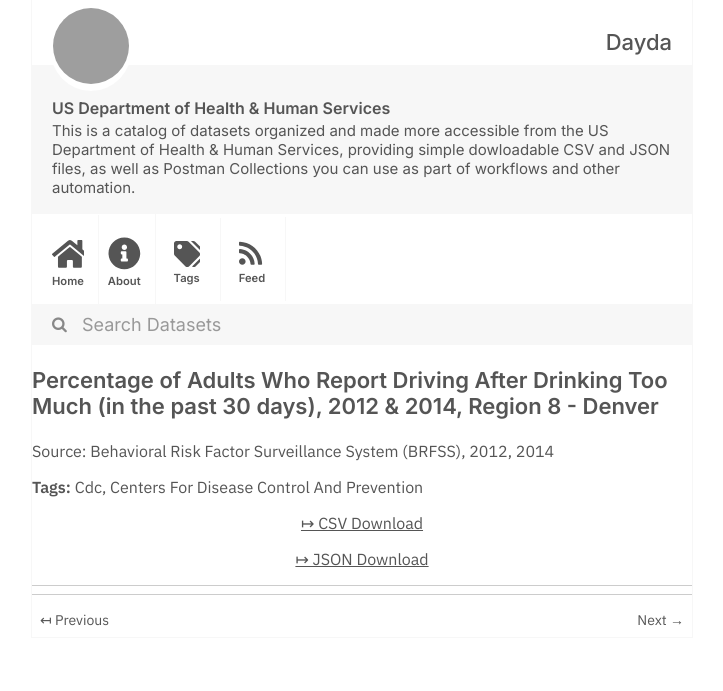
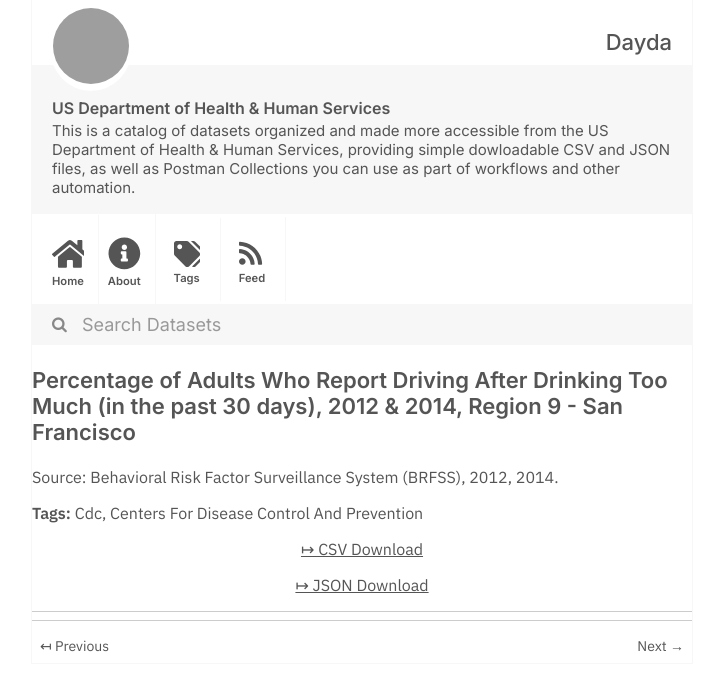
Before and after one commit to dayda-entities/us-department-of-health-and-human-services, a Jekyll site: the page built from _posts/2020-11-10-percentage-of-adults-who-repor.md, in a window 1280 px wide, cut to the strip 0-691 px from the top of the page. Shown: the whole strip, without its empty margins (278-1001 px from the left). Built offline with Jekyll 4.4.1, drawn with Linux system fonts in a browser that asks for light colours; grey boxes are pictures that could not be loaded.

```diff
--- a/_posts/2020-11-10-percentage-of-adults-who-repor.md
+++ b/_posts/2020-11-10-percentage-of-adults-who-repor.md
@@ -1,18 +1,18 @@
 ---
 title: >-
   Percentage of Adults Who Report Driving After Drinking Too Much (in the past
-  30 days), 2012 & 2014, Region 8 - Denver
-created: '2020-11-10T16:18:38.391528'
-modified: '2021-04-17T02:55:34.488716'
+  30 days), 2012 & 2014, Region 9 - San Francisco
+created: '2020-11-10T16:18:19.298776'
+modified: '2021-04-17T02:19:21.535750'
 state: active
 type: dataset
 tags:
   - Cdc
   - Centers For Disease Control And Prevention
 groups: []
-csv_url: 'https://data.cdc.gov/api/views/a37y-w96i/rows.csv?accessType=DOWNLOAD'
-json_url: 'https://data.cdc.gov/api/views/a37y-w96i/rows.json?accessType=DOWNLOAD'
+csv_url: 'https://data.cdc.gov/api/views/i9qr-47vu/rows.csv?accessType=DOWNLOAD'
+json_url: 'https://data.cdc.gov/api/views/i9qr-47vu/rows.json?accessType=DOWNLOAD'
 layout: post
 
 ---
-Source: Behavioral Risk Factor Surveillance System (BRFSS), 2012, 2014
+Source: Behavioral Risk Factor Surveillance System (BRFSS), 2012, 2014.
```
